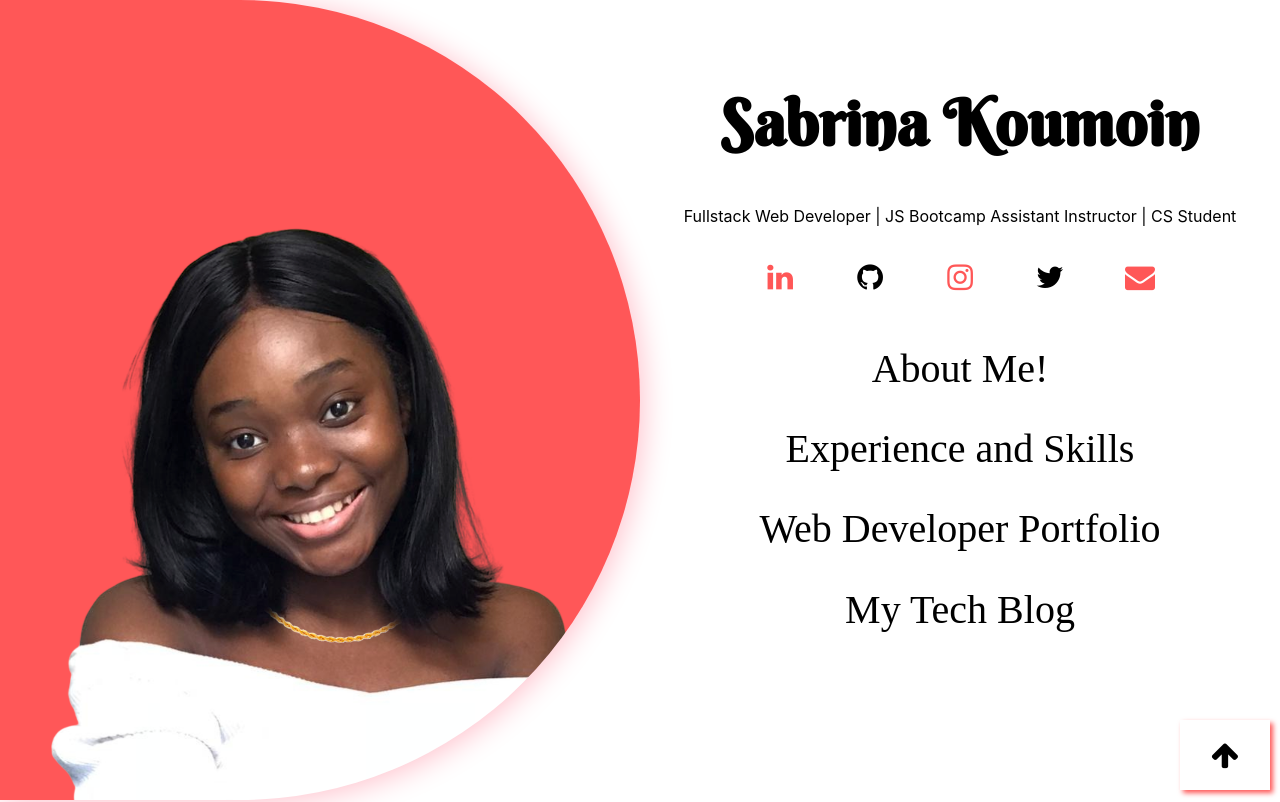
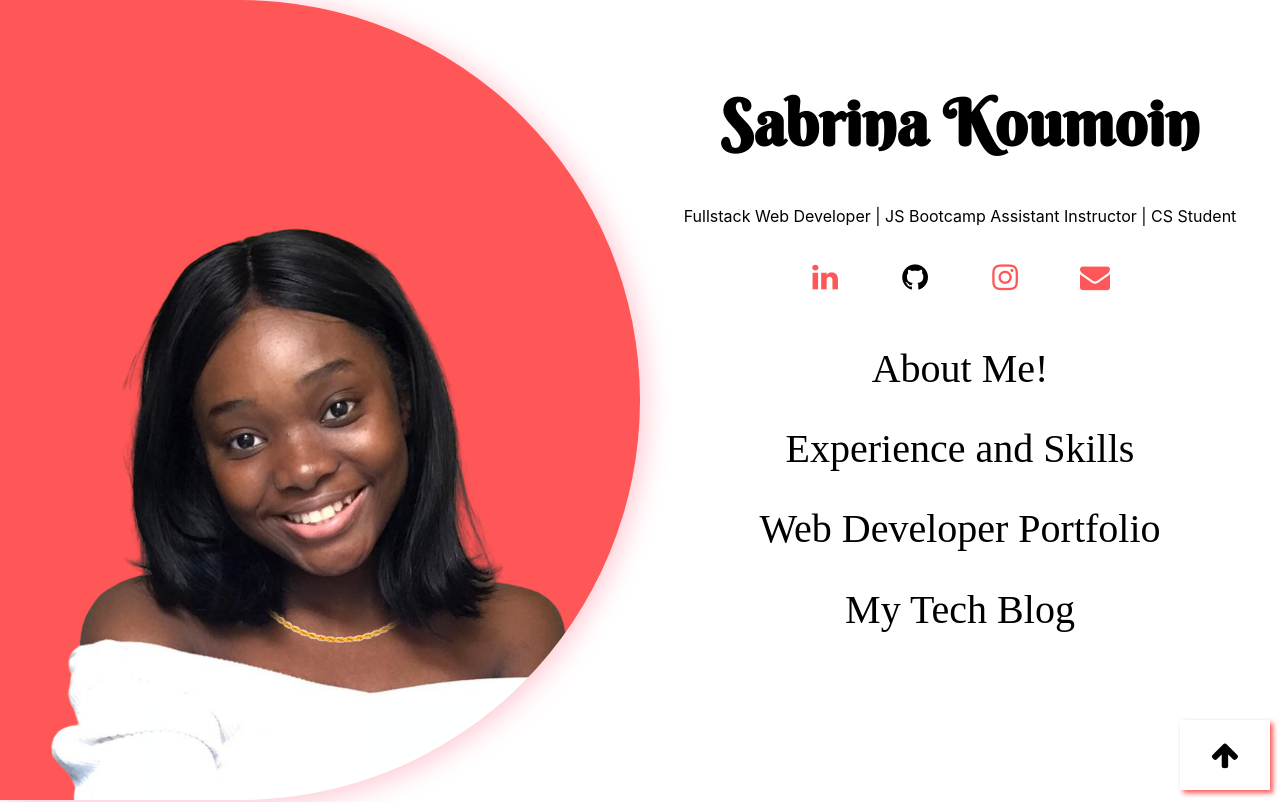
Before and after one commit to brinascode/sabrina, a React (Create React App) app: page / in a window 1280 px wide. Shown: the top 802 px of the page. Built offline with nearby package versions, Linux system fonts and the light colour scheme; a web font is replaced by a local one.

Commit message:
removed twitter icon

```diff
--- a/src/components/Banner.jsx
+++ b/src/components/Banner.jsx
@@ -52,7 +52,7 @@ export default function Banner(){
                                 <a href="https://linkedin.com/in/sabrina-k-00629a120" className="fa fa-linkedin fa-3x siteColor"></a>
                                             <a href="https://github.com/brinascode" className="fa fa-github "></a>
                                             <a href="https://instagram.com/brinascode" className="fa fa-instagram fa-3x siteColor"></a>
-                                            <a href="https://twitter.com/@brinascode" className="fa fa-twitter fa-3x "></a>
+                                            {/* <a href="https://twitter.com/@brinascode" className="fa fa-twitter fa-3x "></a> */}
                                             <a href="mailto:sabrina.koumoin2@gmail.com" className="fa fa-envelope fa-3x siteColor"></a>
 
 
```
